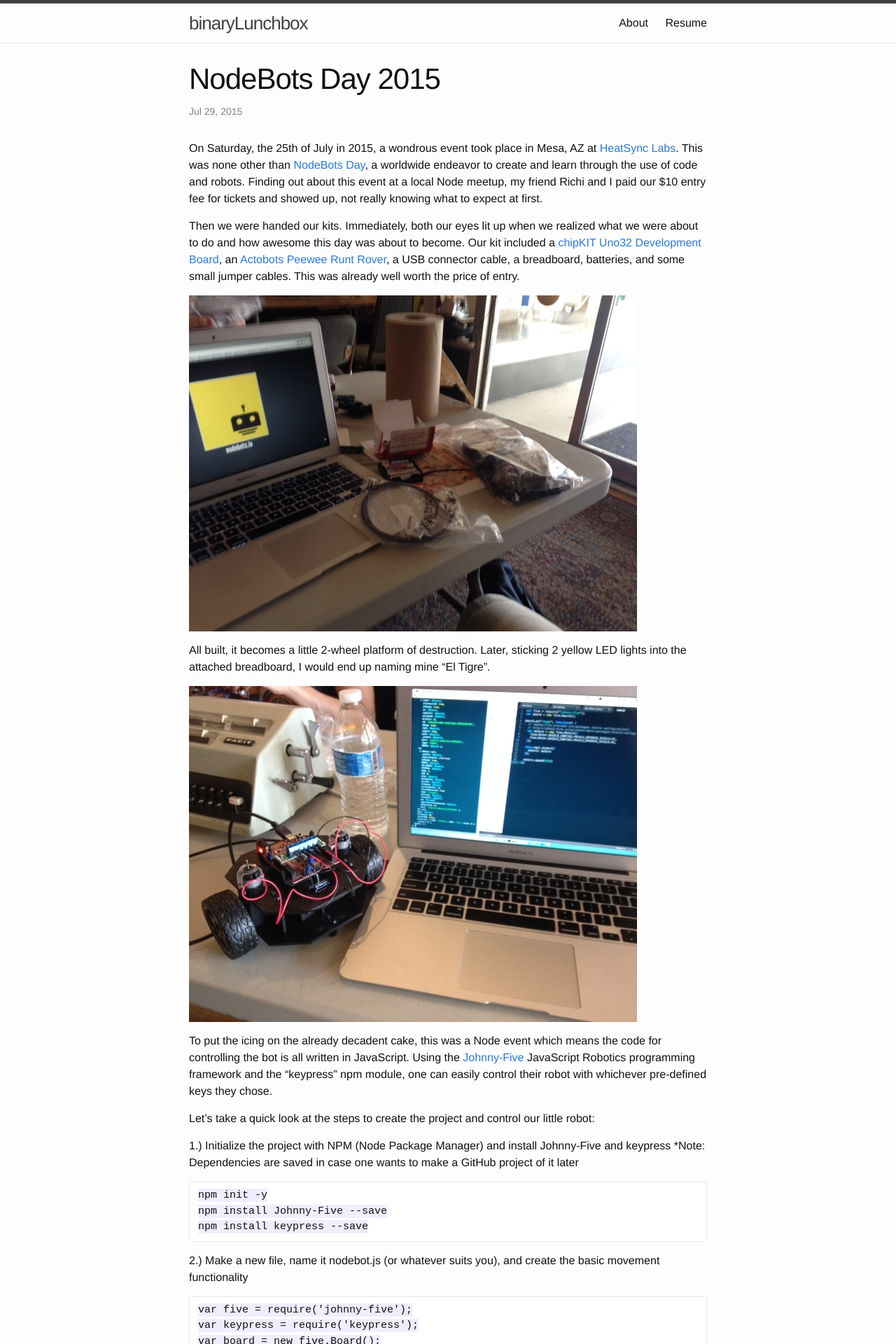
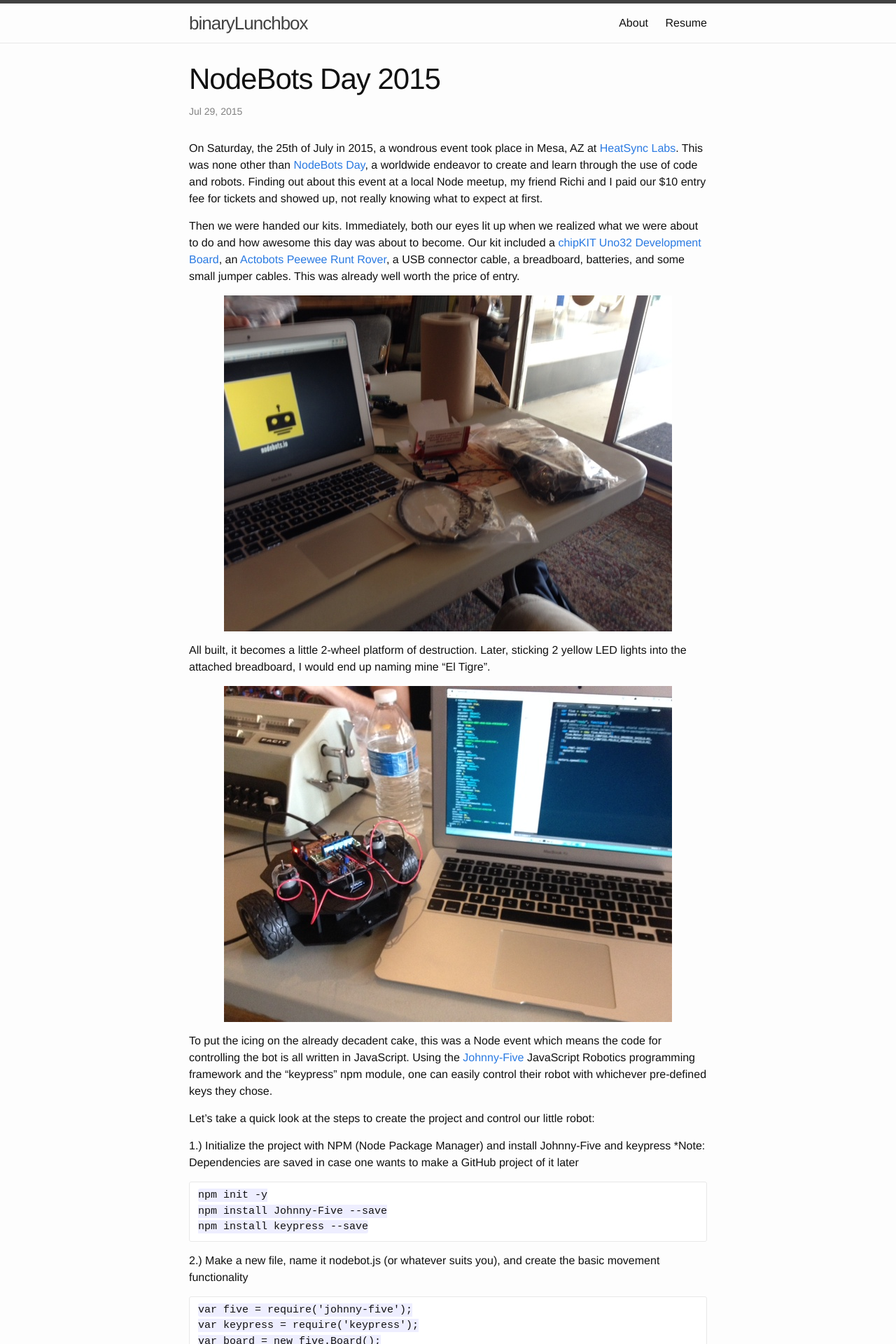
Before and after one commit to BluestarNEO/BluestarNEO.github.io, a Jekyll site: the page built from _posts/2015-07-29-nodebots-day-2015.markdown, in a window 1280 px wide. Shown: the top 1920 px of the page at 70% size. Built offline with Jekyll 4.4.1, drawn with Linux system fonts in a browser that asks for light colours.

Commit message:
add centering image for blog posts

```diff
--- a/_sass/_layout.scss
+++ b/_sass/_layout.scss
@@ -234,3 +234,8 @@
         }
     }
 }
+
+p > img {
+    display: block;
+    margin: 0 auto;
+}
```
